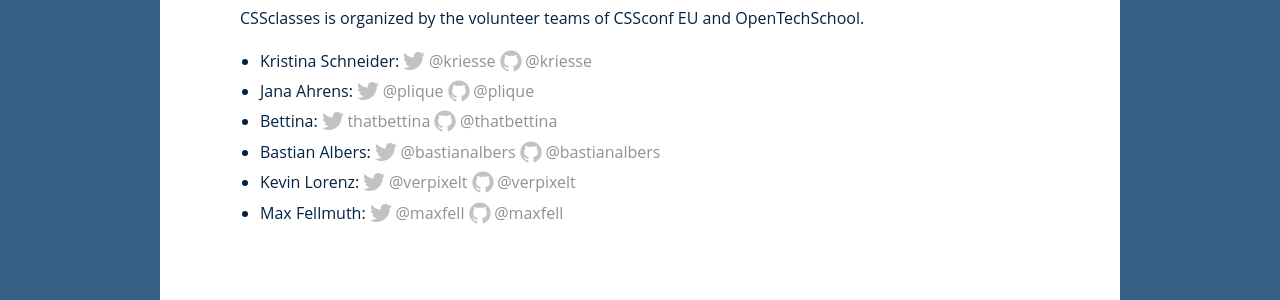
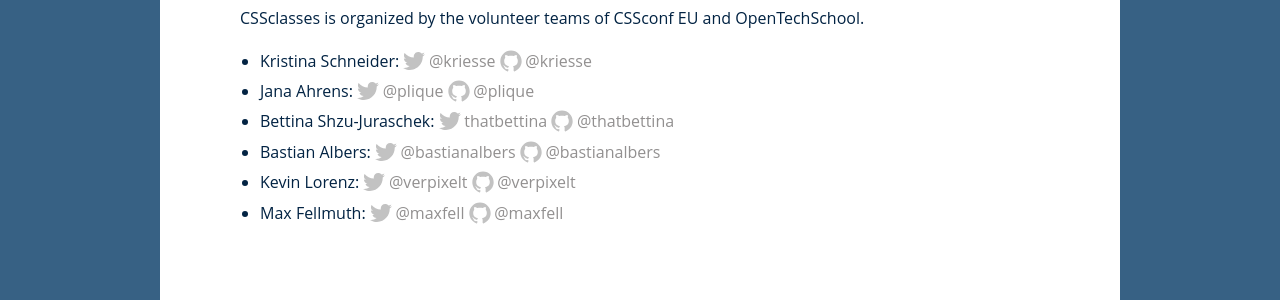
Before and after one commit to cssconf/CSSclasses--old, a Jekyll site: the page built from about.md, in a window 1280 px wide. Shown: the part 605-905 px from the top of the page. Built offline with Jekyll 4.4.1, drawn with Linux system fonts in a browser that asks for light colours; nearby versions of some CDN libraries.

Commit message:
add Bettinas name

```diff
--- a/about.md
+++ b/about.md
@@ -13,7 +13,7 @@
 <ul class="team">
   <li>Kristina Schneider: <a href="https://twitter.com/kriesse">@kriesse</a> <a href="https://github.com/kriesse">@kriesse</a></li>
   <li>Jana Ahrens: <a href="https://twitter.com/plique">@plique</a> <a href="https://github.com/plique">@plique</a></li>
-  <li>Bettina: <a href="https://twitter.com/thatbettina">thatbettina</a> <a href="https://github.com/thatbettina">@thatbettina</a></li>
+  <li>Bettina Shzu-Juraschek: <a href="https://twitter.com/thatbettina">thatbettina</a> <a href="https://github.com/thatbettina">@thatbettina</a></li>
   <li>Bastian Albers: <a href="https://twitter.com/bastianalbers">@bastianalbers</a> <a href="https://github.com/bastianalbers">@bastianalbers</a></li>
   <li>Kevin Lorenz: <a href="https://twitter.com/verpixelt">@verpixelt</a> <a href="https://github.com/verpixelt">@verpixelt</a></li>
   <li>Max Fellmuth: <a href="https://twitter.com/maxfell">@maxfell</a> <a href="https://github.com/maxfell">@maxfell</a></li>
```
